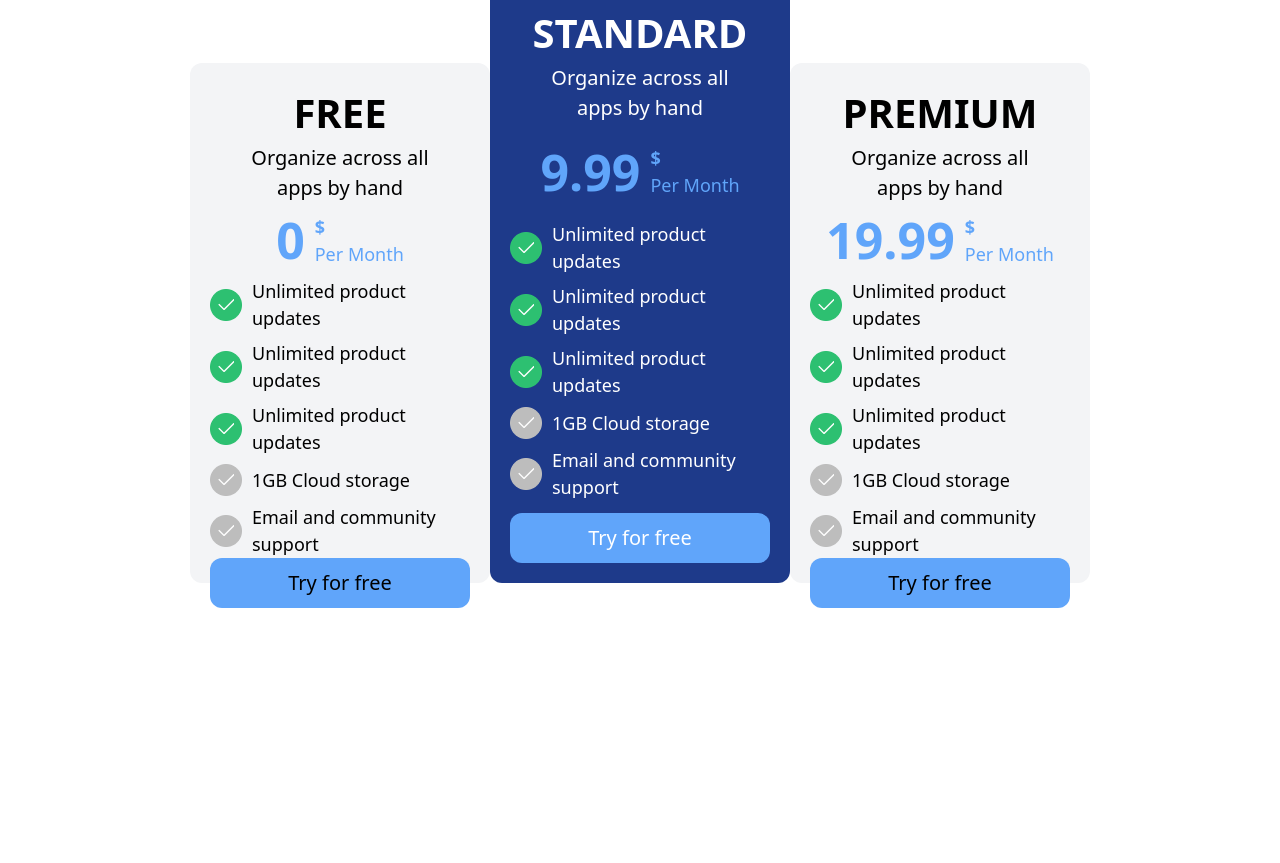
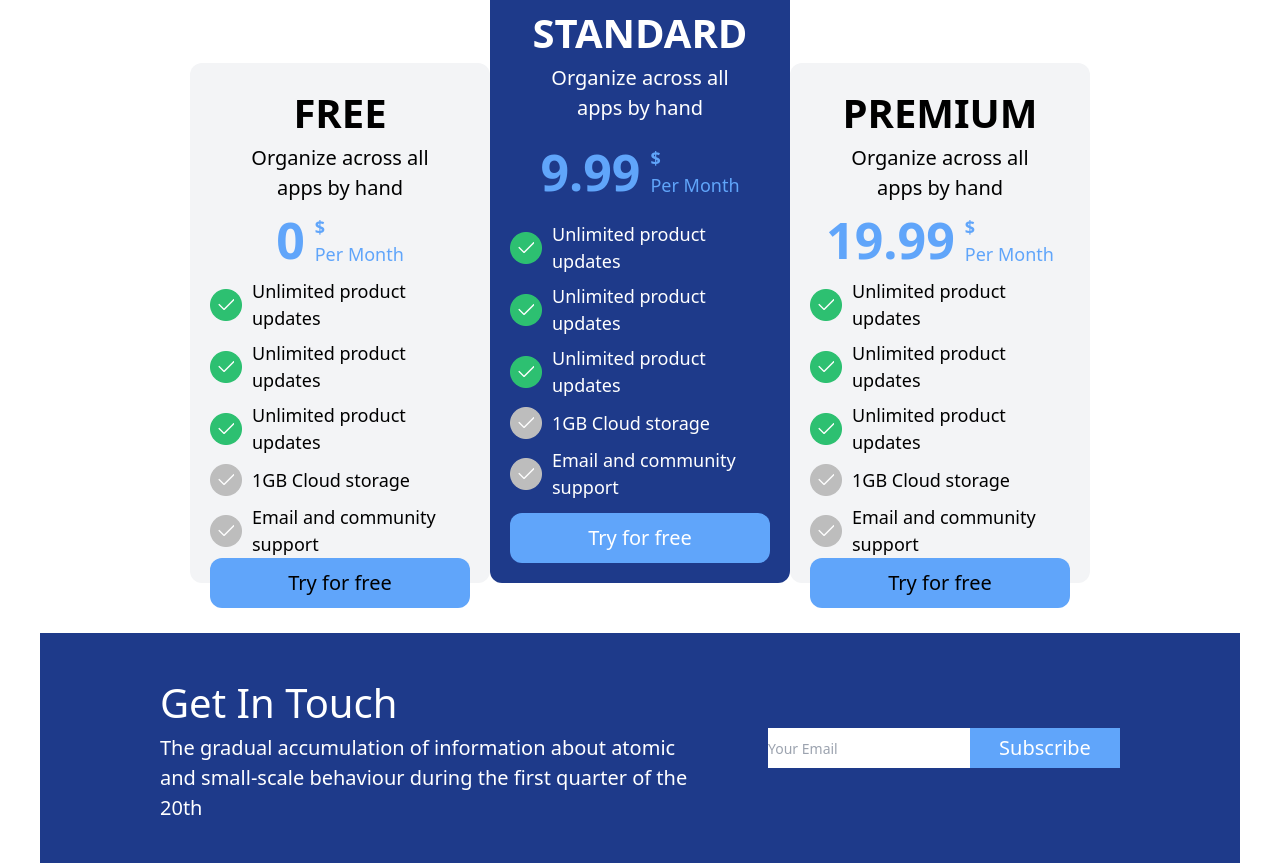
Before and after one commit to Firdavs001-hue/git4-w, a website: page src/index.html in a window 1280 px wide. Shown: the part 2714-3577 px from the top of the page. Before the commit the page ends 3347 px from the top, so only its background shows below. Drawn offline with nearby package versions, Linux system fonts and the light colour scheme; files that its build step writes are made by us from their sources.

Commit message:
section 5

```diff
--- a/src/index.html
+++ b/src/index.html
@@ -341,6 +341,21 @@
 
                 </div>
             </section>
+
+            <!--Section 5-->
+            <section class="w-[100%] py-[40px] bg-blue-900">
+                <div class="w-[80%] m-auto flex flex-col gap-[20px] lg:flex-row lg:justify-between lg:items-center">
+                    <div class="w-[400px] lg:w-[550px] text-white">
+                        <p class="text-[40px]">Get In Touch</p>
+                        <p class="text-[20px]">The gradual accumulation of information about atomic and small-scale behaviour during the first quarter of the 20th </p>
+                    </div>
+                    <div class=" flex ">
+                        <input  class="h-[40px] flex  justify-center py-[20px] flex items-center text-[14px]" type="text" placeholder="Your Email">
+                        <button class="h-[40px] py-[20px] flex items-center justify-center text-[20px] w-[150px] text-white bg-blue-400">Subscribe</button>
+                    </div>
+                </div>
+
+            </section>
         </main>
     </body>
 </html>
```
